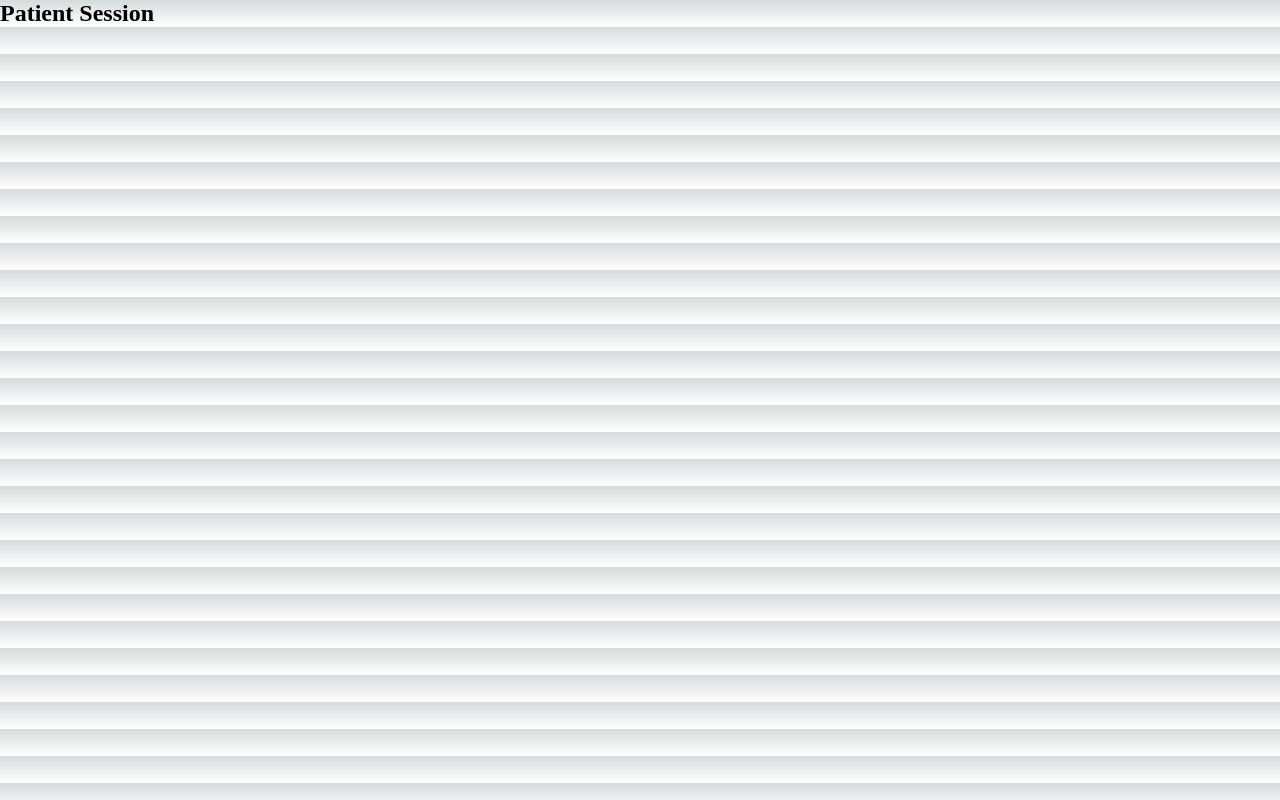
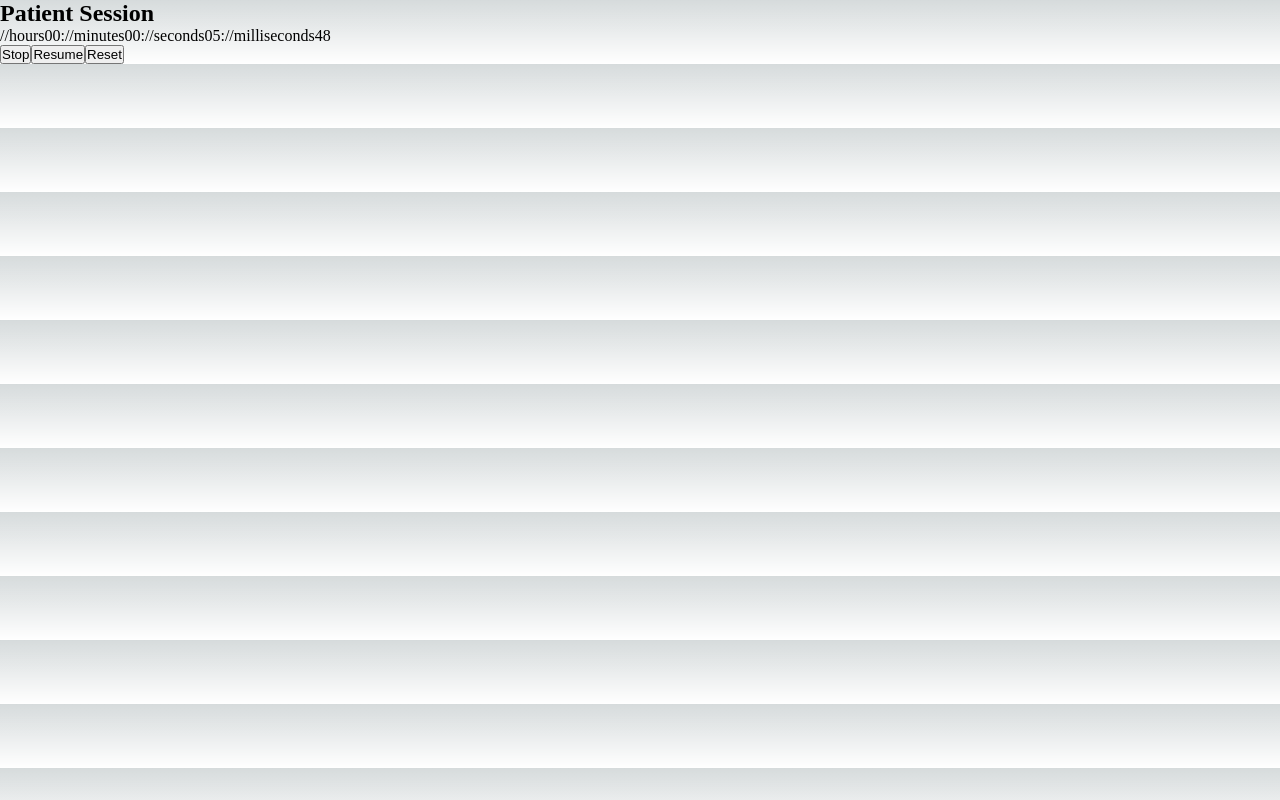
Before and after one commit to adahe8/dental-pain-tracker, a Next.js app in the folder project-software/: page /session in a window 1280 px wide. Built offline with nearby package versions, Linux system fonts and the light colour scheme.

Commit message:
session timer done, landing pg & session pg linked

```diff
--- a/project-software/components/LandingSquare.js
+++ b/project-software/components/LandingSquare.js
@@ -1,8 +1,10 @@
 
-const LandingSquare = () => {
+const LandingSquare = ({ router }) => {
     return(
         <div>
             <h1>Landing</h1>
+            <p> App description here </p>
+            <button className="go" onClick={() => router.push('../session')}> Start Session </button>
         </div>
     )
 }
--- a/project-software/components/Timer.js
+++ b/project-software/components/Timer.js
@@ -1,8 +1,8 @@
-import { useState } from 'react';
+import { useState, useEffect } from 'react';
 
-function Timer({onOff, timerOn}) {
-    const [time, setTime] = useState(onOff)
-    const [timerOn, setTimerOn] = useState(timerOn)
+function Timer() {
+    const [time, setTime] = useState(0)
+    const [timerOn, setTimerOn] = useState(true)
 
     useEffect(() => {
         let interval = null;
@@ -19,9 +19,17 @@ function Timer({onOff, timerOn}) {
 
     return (
         <div className="timer">
-            <div>{time}</div>
             <div>
-                <button onClick={() => setTimerOn(true)}> Start </button>
+                //hours
+                <span>{("0" + Math.floor((time/3600000) % 60)).slice(-2)}:</span>
+                //minutes
+                <span>{("0" + Math.floor((time/60000) % 60)).slice(-2)}:</span>
+                //seconds
+                <span>{("0" + Math.floor((time/1000) % 60)).slice(-2)}:</span>
+                //milliseconds
+                <span>{("0" + ((time/10) % 100)).slice(-2)}</span>
+            </div>
+            <div>
                 <button onClick={() => setTimerOn(false)}> Stop </button>
                 <button onClick={() => setTimerOn(true)}> Resume </button>
                 <button onClick={() => setTime(0)}> Reset </button>
--- a/project-software/pages/index.js
+++ b/project-software/pages/index.js
@@ -1,7 +1,9 @@
 import Head from 'next/head'
 import Landing from '../components/LandingSquare'
+import { useRouter } from 'next/router'
 
 export default function Home() {
+  const router = useRouter();
   return (
     <>
       <Head>
@@ -9,7 +11,7 @@ export default function Home() {
         <meta name="description" content="Generated by create next app" />
         <meta name="viewport" content="width=device-width, initial-scale=1" />
       </Head>
-      <Landing />
+      <Landing router={router}/>
 
     </>
   )
--- a/project-software/pages/session.js
+++ b/project-software/pages/session.js
@@ -1,10 +1,13 @@
 //second page, where info from the hardware is read in
 //general swathes of pain area lit up on screen
 // page to be displayed on dentist/ provider's screen during dentist session
+import Timer from '../components/Timer'
+
 export default function session(){
     return (
         <div>
             <h2> Patient Session </h2>
+            <Timer />
         </div>
     )
 }
```
